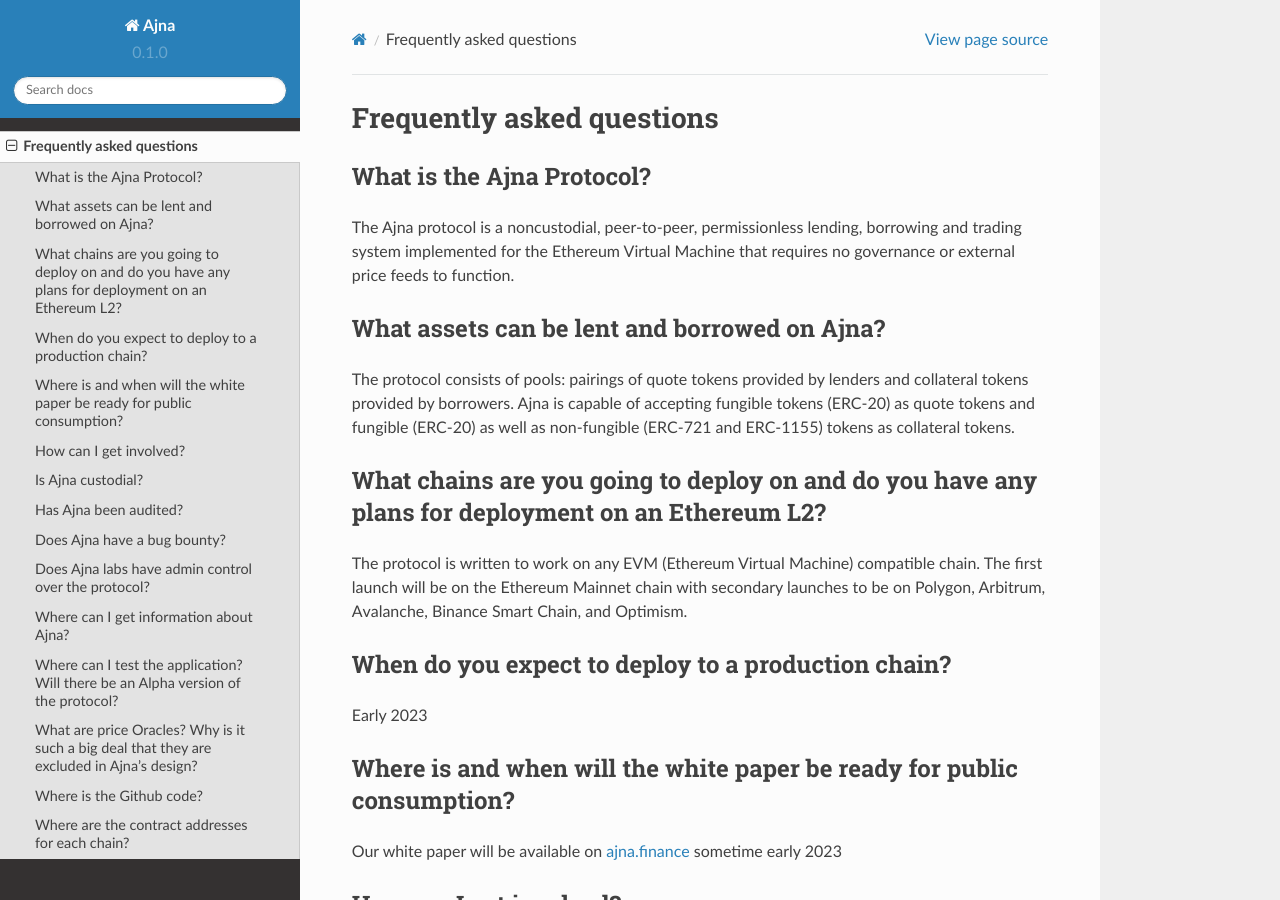
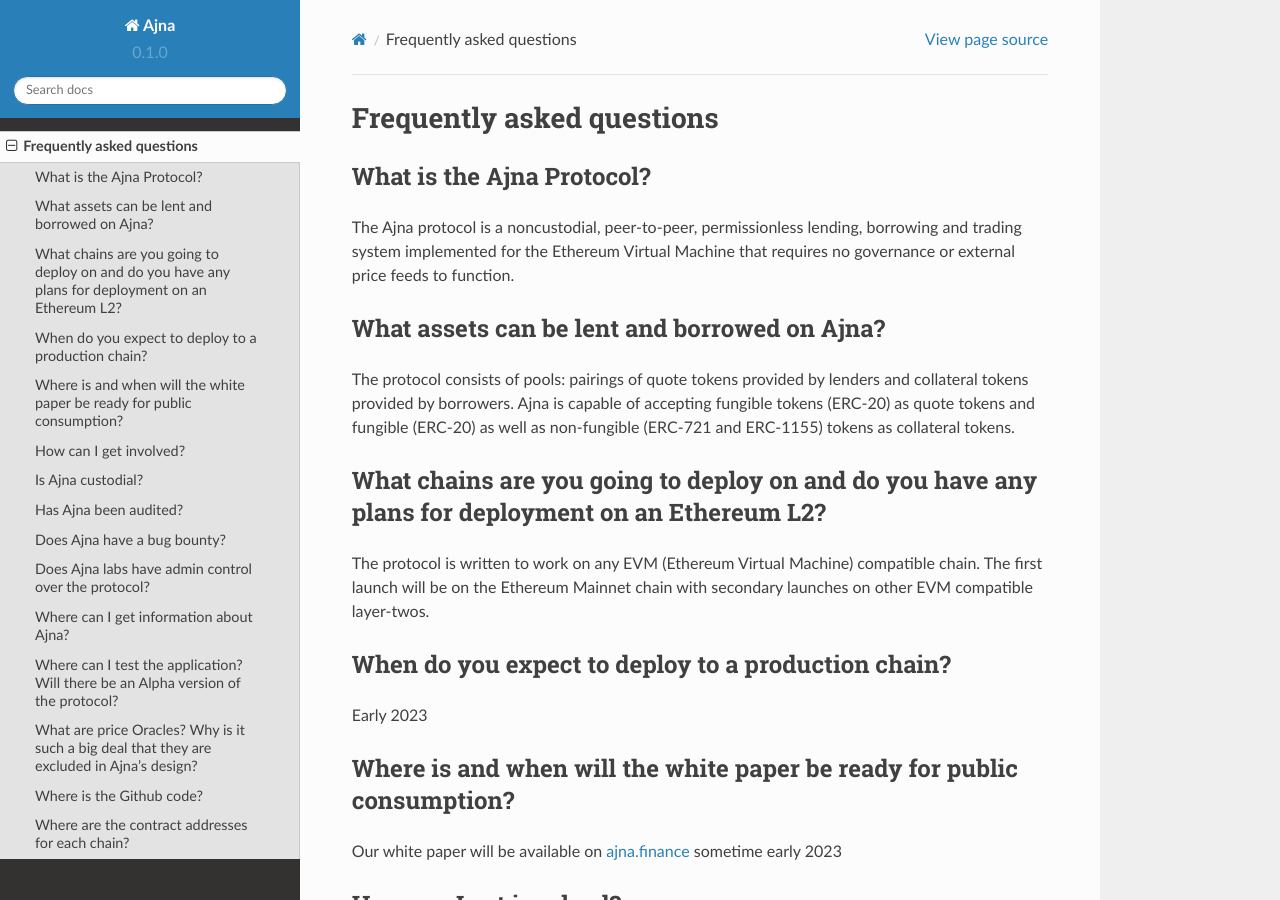
Before and after one commit to hieronx/docs, a Sphinx documentation site: the page built from docs/source/FAQ.rst, in a window 1280 px wide and 900 px high. Built offline with Sphinx 7.4.7 and the Read the Docs theme 2.0.0, drawn with Linux system fonts in a browser that asks for light colours.

Commit message:
updated deployment plans

```diff
--- a/docs/source/FAQ.rst
+++ b/docs/source/FAQ.rst
@@ -20,7 +20,7 @@
 ----------------
 The protocol is written to work on any EVM (Ethereum Virtual Machine) compatible
 chain. The first launch will be on the Ethereum Mainnet chain with secondary launches
-to be on Polygon, Arbitrum, Avalanche, Binance Smart Chain, and Optimism.
+on other EVM compatible layer-twos.
 
 
 When do you expect to deploy to a production chain?
```
